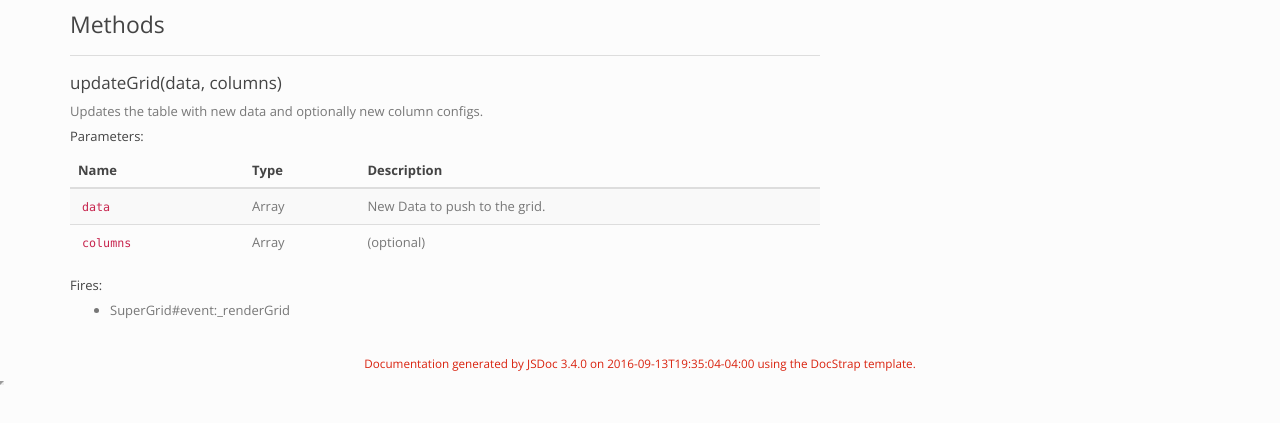
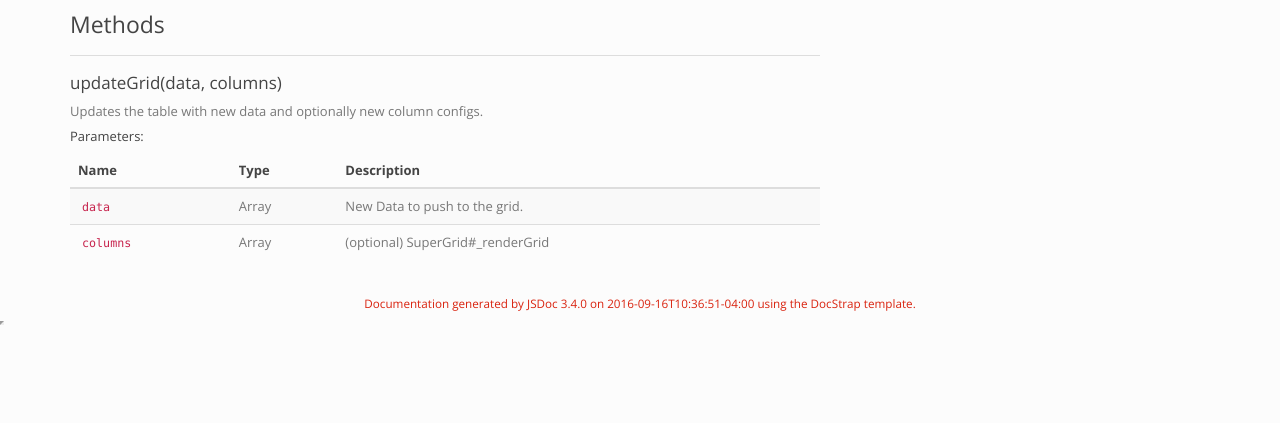
Before and after one commit to ineedthekeyboard/SuperGrid, a website: page docs/SuperGrid.html in a window 1280 px wide. Shown: the part 229-652 px from the top of the page. Drawn offline with nearby package versions, Linux system fonts and the light colour scheme.

Commit message:
Docs Updated

```diff
--- a/docs/SuperGrid.html
+++ b/docs/SuperGrid.html
@@ -237,7 +237,8 @@
 
 
 
-            <td class="description last">(optional)</td>
+            <td class="description last">(optional)
+SuperGrid#_renderGrid</td>
         </tr>
 
 
@@ -288,11 +289,6 @@
 
 
 
-
-    <h5>Fires:</h5>
-    <ul>
-        <li>SuperGrid#event:_renderGrid</li>
-    </ul>
 
 
 
@@ -354,7 +350,7 @@
 <span class="jsdoc-message">
 	Documentation generated by <a href="https://github.com/jsdoc3/jsdoc">JSDoc 3.4.0</a>
 
-		on 2016-09-13T19:35:04-04:00
+		on 2016-09-16T10:36:51-04:00
 
 	using the <a href="https://github.com/docstrap/docstrap">DocStrap template</a>.
 </span>
```
Also changed, not shown: docs/SuperGrid_Options.html (+4 -4 lines), docs/demo/scss/style.scss (+24 -17 lines), docs/index.html (+1 -1 lines), docs/namespaces.list.html (+1 -1 lines), docs/quicksearch.html (+1 -1 lines), docs/demo/css/style.css.
